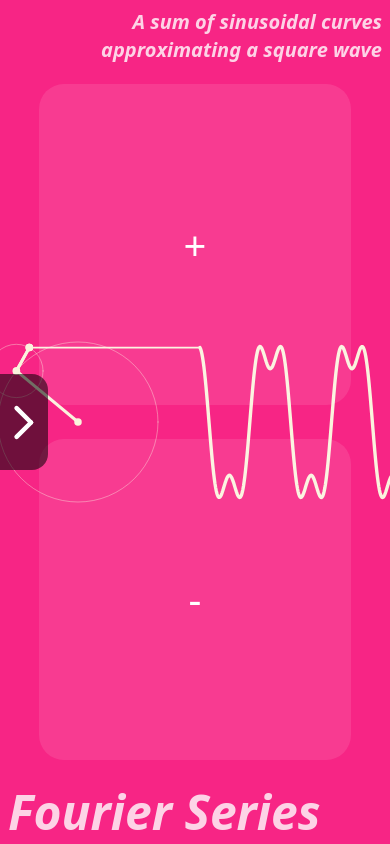
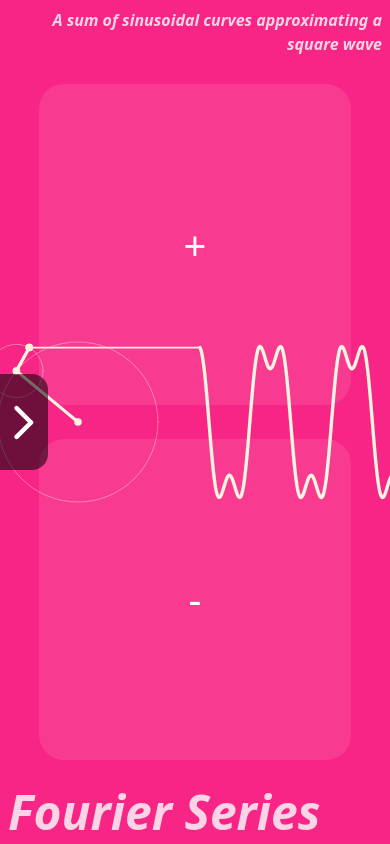
Before and after one commit to scotthitch/s-hitchcock-website, a Vue app: page /projects in a window 390 px wide. Built offline with nearby package versions, Linux system fonts and the light colour scheme.

Commit message:
feat: adjust sizing for usage instructions on p5 proejcts

```diff
--- a/src/components/P5Project.vue
+++ b/src/components/P5Project.vue
@@ -26,7 +26,7 @@ const props = defineProps<P5ProjectProps>()
             </div>
 
             <div class="absolute top-2 right-2 left-2 text-right">
-                <p class="text-xl lg:text-2xl font-bold italic text-white opacity-80">
+                <p class="text-l sm:text-xl lg:text-2xl font-bold italic text-white opacity-80">
                     {{ props.usageInstructions }}
                 </p>
             </div>
```
